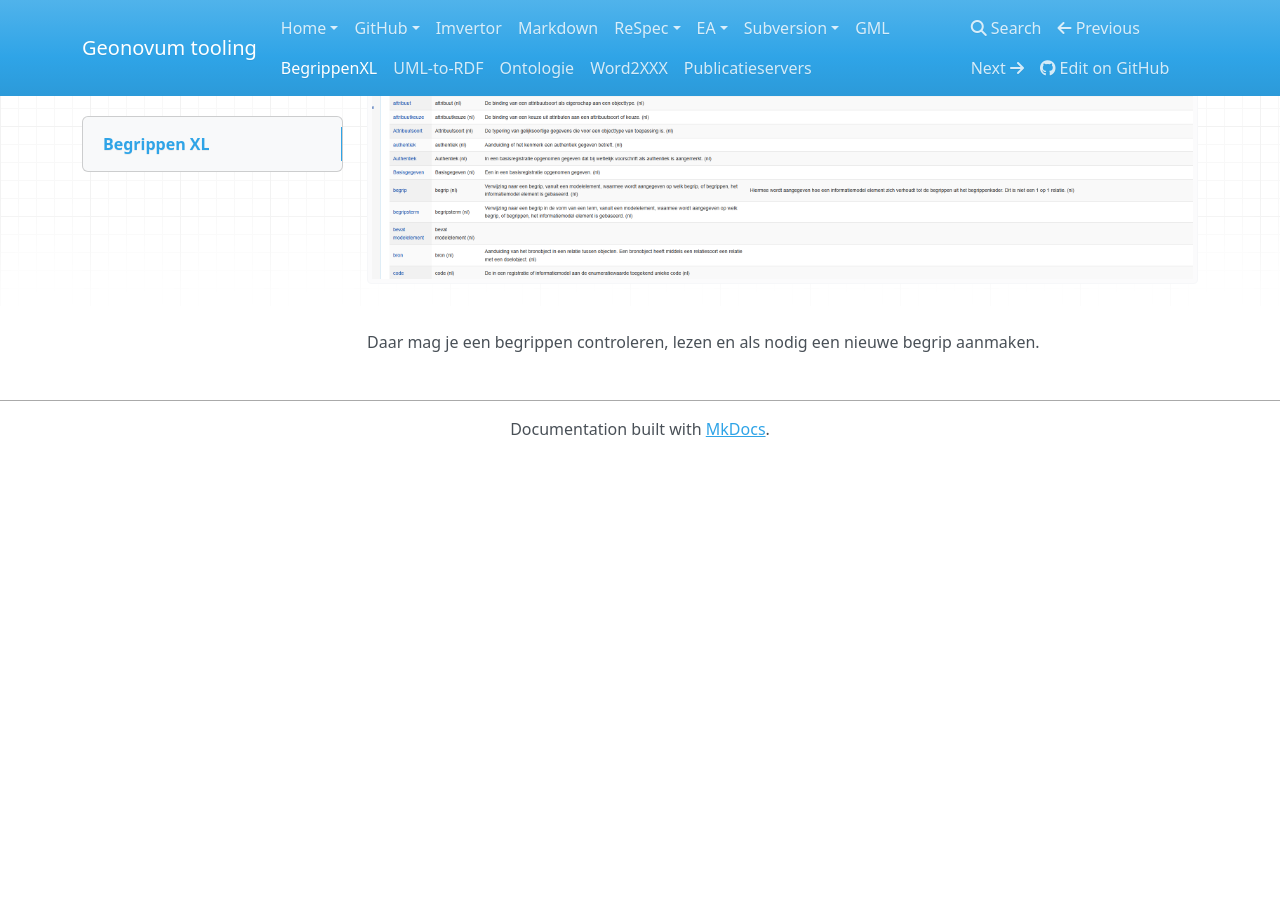
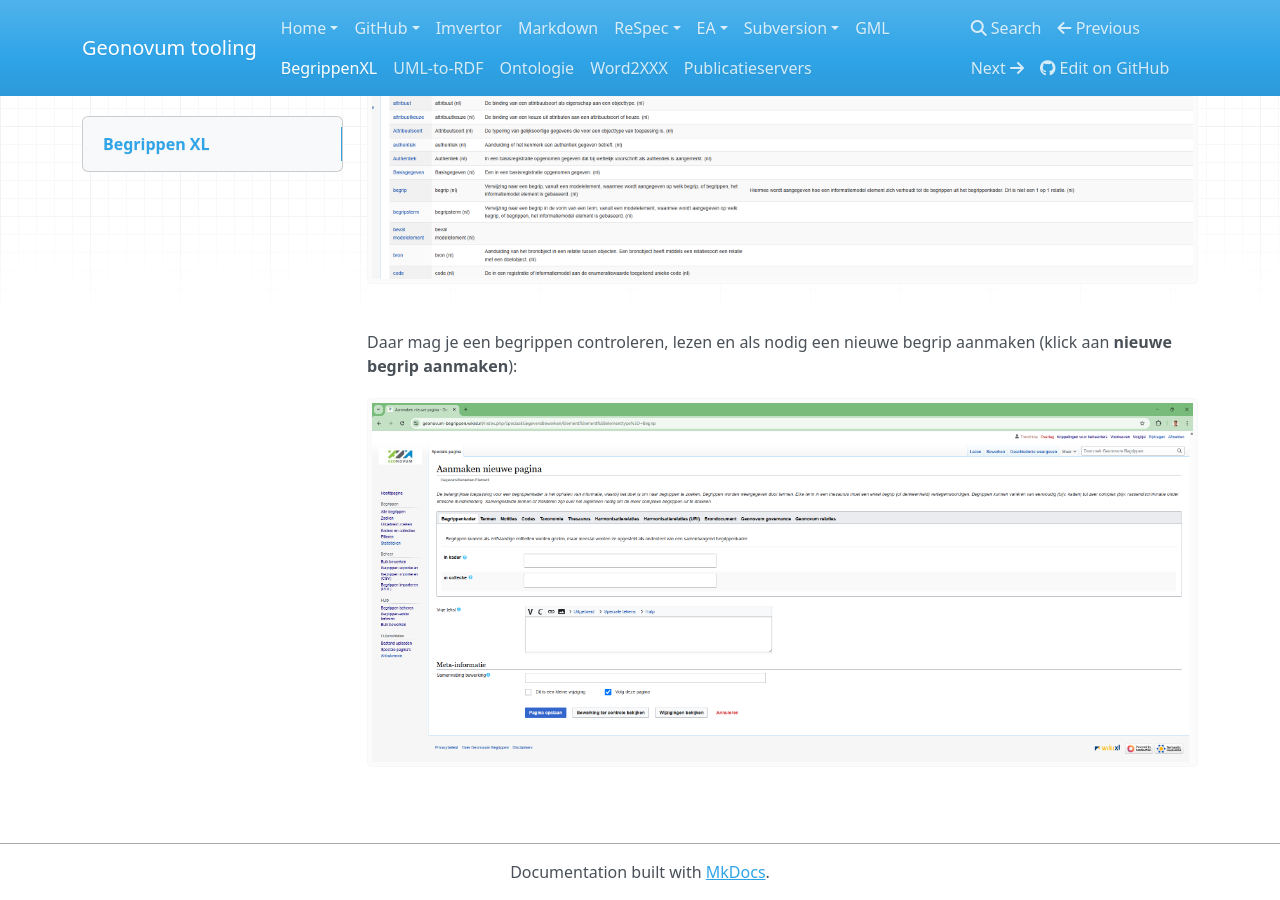
Before and after one commit to Geonovum/handleiding-tooling, an MkDocs documentation site: the page built from docs/BegrippenXL.md, in a window 1280 px wide and 900 px high, scrolled down 1627 px. Built offline with MkDocs 1.6.1, drawn with Linux system fonts in a browser that asks for light colours; nearby versions of some CDN libraries; before the commit the page ends 2084 px from its top, so only the background shows below that.

Commit message:
toegevoegd nieuwe plaatje

```diff
--- a/docs/BegrippenXL.md
+++ b/docs/BegrippenXL.md
@@ -16,4 +16,5 @@ Op het gedeelte *Begrippenkaders* van een hoofdpagina staat een overzicht van al
 Als je klikt op de naam van de begrippenkader dan je bent redirect naar de pagina met begrippen:
 ![1742818463526](image/BegrippenXL/1742818463526.png)
 
-Daar mag je een begrippen controleren, lezen en als nodig een nieuwe begrip aanmaken.
+Daar mag je een begrippen controleren, lezen en als nodig een nieuwe begrip aanmaken (klick aan **nieuwe begrip aanmaken**):
+![1742819517964](image/BegrippenXL/1742819517964.png)
```
Also changed, not shown: docs/image/BegrippenXL/1742819517964.png (added).
